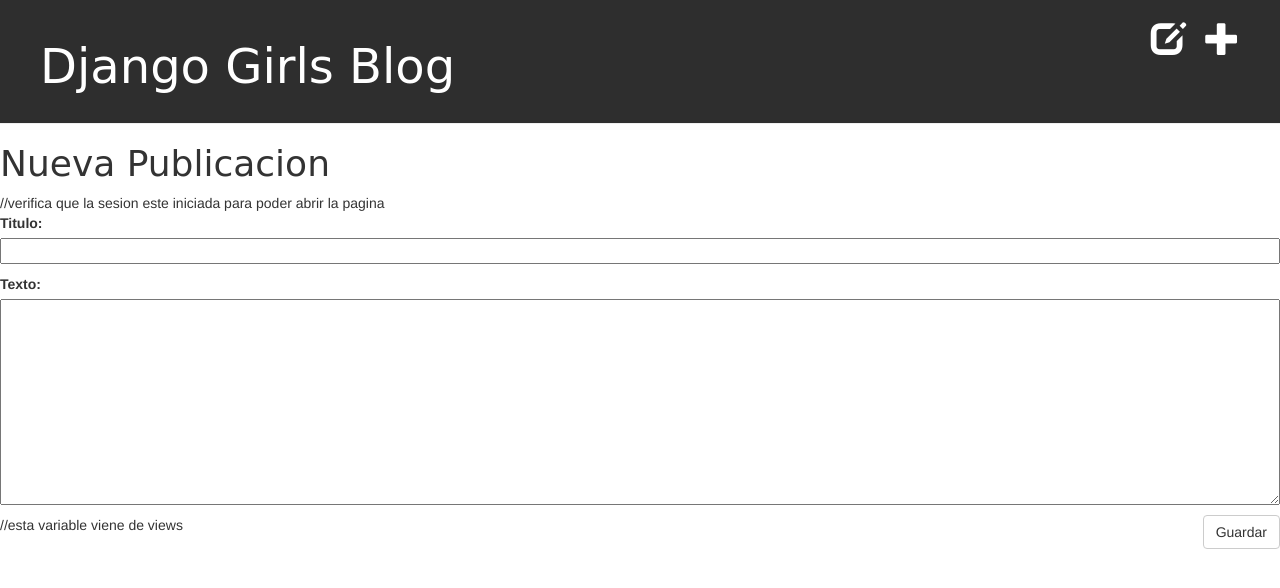
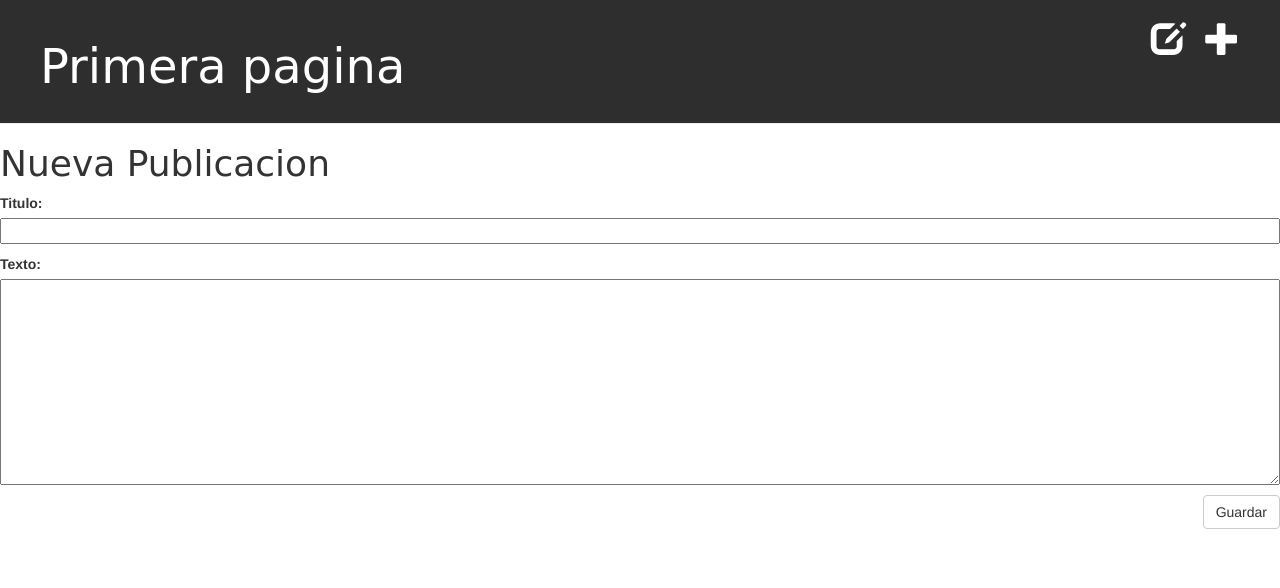
Before and after one commit to cccristhian/django, a Django app: page /postear/nuevo/ in a window 1280 px wide. Shown: the top 588 px of the page. Run offline with Django 3.2, Linux system fonts and the light colour scheme; some libraries are stand-ins or nearby versions.

Commit message:
nueva actualizacion

```diff
--- a/bolg/templates/blog/base.html
+++ b/bolg/templates/blog/base.html
@@ -13,7 +13,7 @@
        <a href="{% url 'nueva_publicacion' %}" class="top-menu"><span class="glyphicon glyphicon-plus"></span></a>
        <a href="{% url 'post_draft_list' %}" class="top-menu"><span class="glyphicon glyphicon-edit"></span></a>
 
-         <h1><a href="/">Django Girls Blog</a></h1>
+         <h1><a href="/">Primera pagina</a></h1>
        </div>
 
          {% block content %}
--- a/bolg/templates/blog/nueva_publicacion.html
+++ b/bolg/templates/blog/nueva_publicacion.html
@@ -2,8 +2,9 @@
 
     {% block content %}
         <h1>Nueva Publicacion</h1>
-        <form method="POST" class="post-form">{% csrf_token %}//verifica que la sesion este iniciada para poder abrir la pagina{% csrf_token %}
-            {{ f.as_p }}//esta variable viene de views
+        <form method="POST" class="post-form">{% csrf_token %}<!-- verifica que la sesion este iniciada para poder abrir la pagina{% csrf_token %} -->
+
+            {{ f.as_p }}<!--esta variable viene de views-->
             <button type="submit" class="save btn btn-default">Guardar</button>
         </form>
     {% endblock %}
--- a/bolg/urls.py
+++ b/bolg/urls.py
@@ -6,7 +6,7 @@
         url(r'^$', views.listar_publicacion),
         url(r'^postear/(?P<pk>[0-9]+)/$', views.detalle_pub, name='postear'),
         url(r'^postear/nuevo/$', views.nueva_publicacion, name='nueva_publicacion'),
-        url(r'^post/(?P<pk>\d+)/remove/$', views.post_remove, name='post_remove'),
+        url(r'^post/(?P<pk>\d+)/Borrar/$', views.post_remove, name='post_remove'),
         url(r'^drafts/$', views.post_draft_list, name='post_draft_list'),
         url(r'^post/(?P<pk>\d+)/publish/$', views.post_publish, name='post_publish'),
 ]
```
